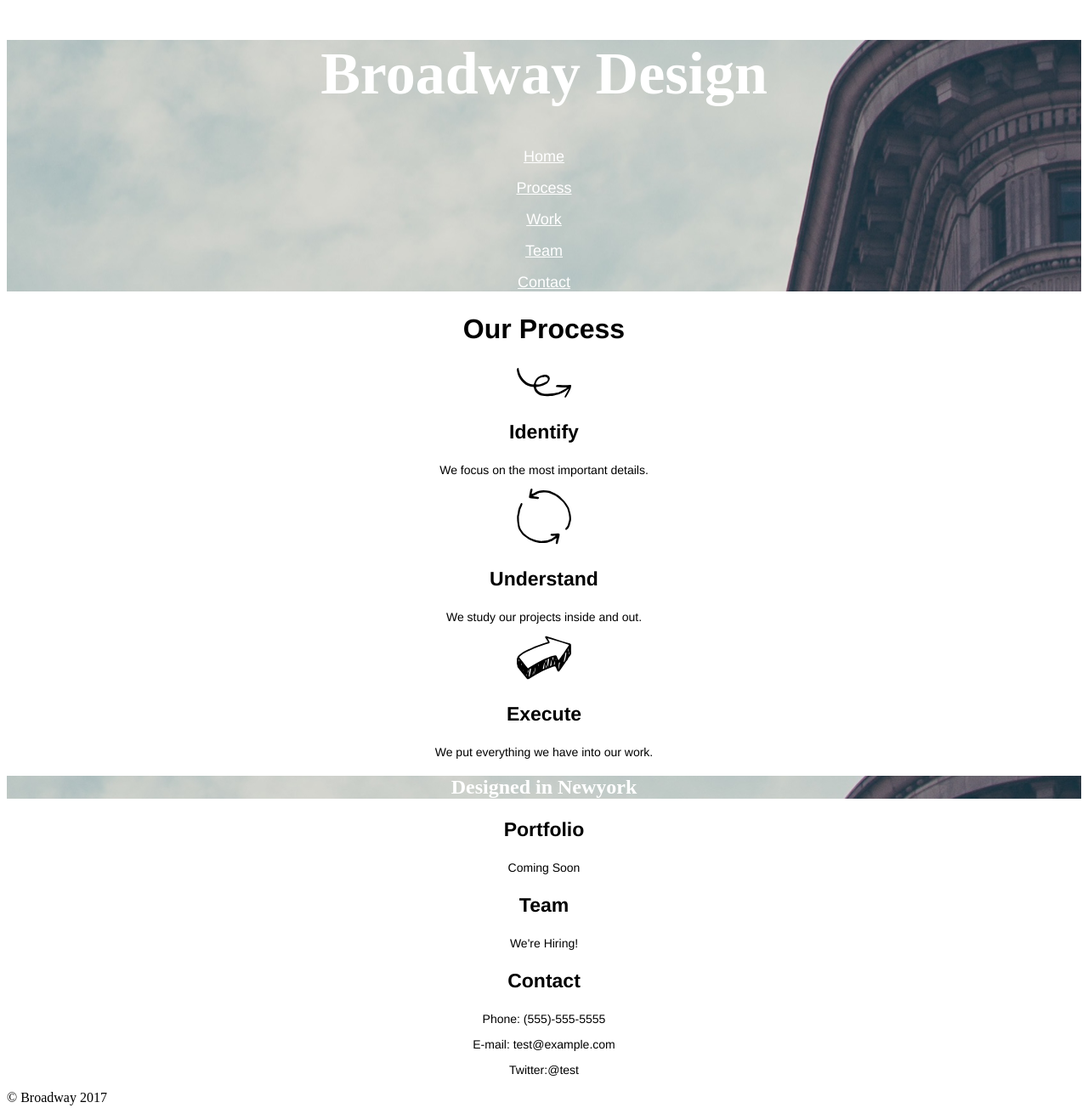
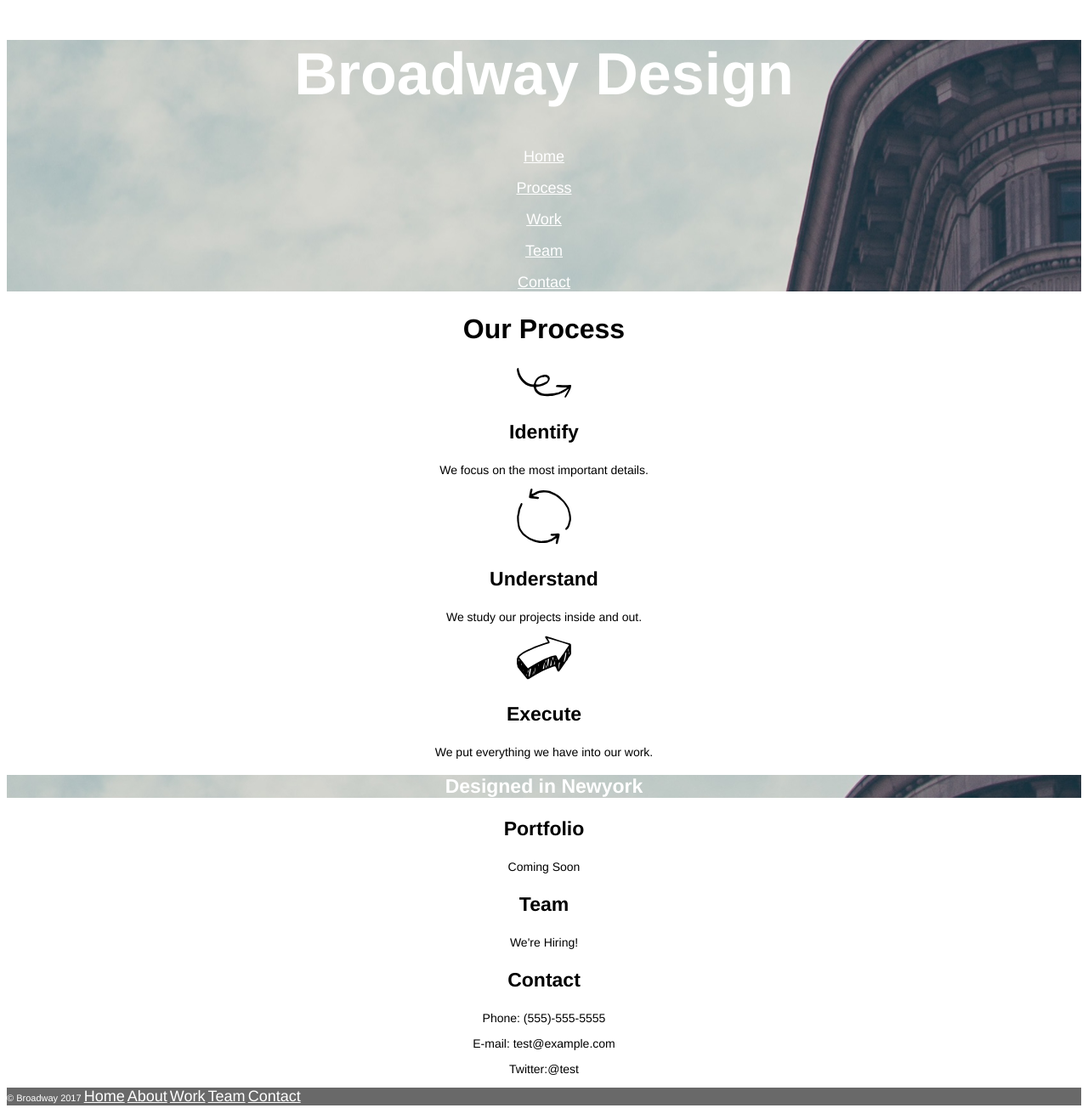
Before and after one commit to Capaldi96/Broadway, a plain HTML site: page index.html in a window 1280 px wide. Shown: the whole page at 85% size. Drawn offline with Linux system fonts and the light colour scheme.

Commit message:
finished

```diff
--- a/index.html
+++ b/index.html
@@ -61,12 +61,13 @@
 	</div>
 	<!--Footer Section-->
 	<div class="footer">
-		<p>© Broadway 2017</p>
-		<a class="nav-button" href="#">Home</a>
-		<a class="nav-button" href="#about">About</a>
-		<a class="nav-button" href="#work">Work</a>
-		<a class="nav-button" href="#team">Team</a>
-		<a class="nav-button" href="#contact">Contact</a>
+		<p>© Broadway 2017
+			<a class="nav-button" href="#">Home</a>
+			<a class="nav-button" href="#about">About</a>
+			<a class="nav-button" href="#work">Work</a>
+			<a class="nav-button" href="#team">Team</a>
+			<a class="nav-button" href="#contact">Contact</a>
+		</p>
 	</div>
 </body>
 </html>
--- a/resources/style.css
+++ b/resources/style.css
@@ -4,8 +4,13 @@
 	background-image: url(the-flatiron-building.png);
 }
 #header h1{
-	font-family: Helveteica;
+	font-family: Helvetica;
 	font-size: 70px;
+	color:white;
+}
+#header h2{
+	font-family: Helvetica;
+	font-size: 23px;
 	color:white;
 }
 .nav-button{
@@ -28,3 +33,9 @@
 	font-family: Helvetica;
 	font-size: 14px;
 }
+.footer{
+	font-family: Helvetica;
+	font-size: 11px;
+	color: white;
+	background-color: dimgray;
+}
```
